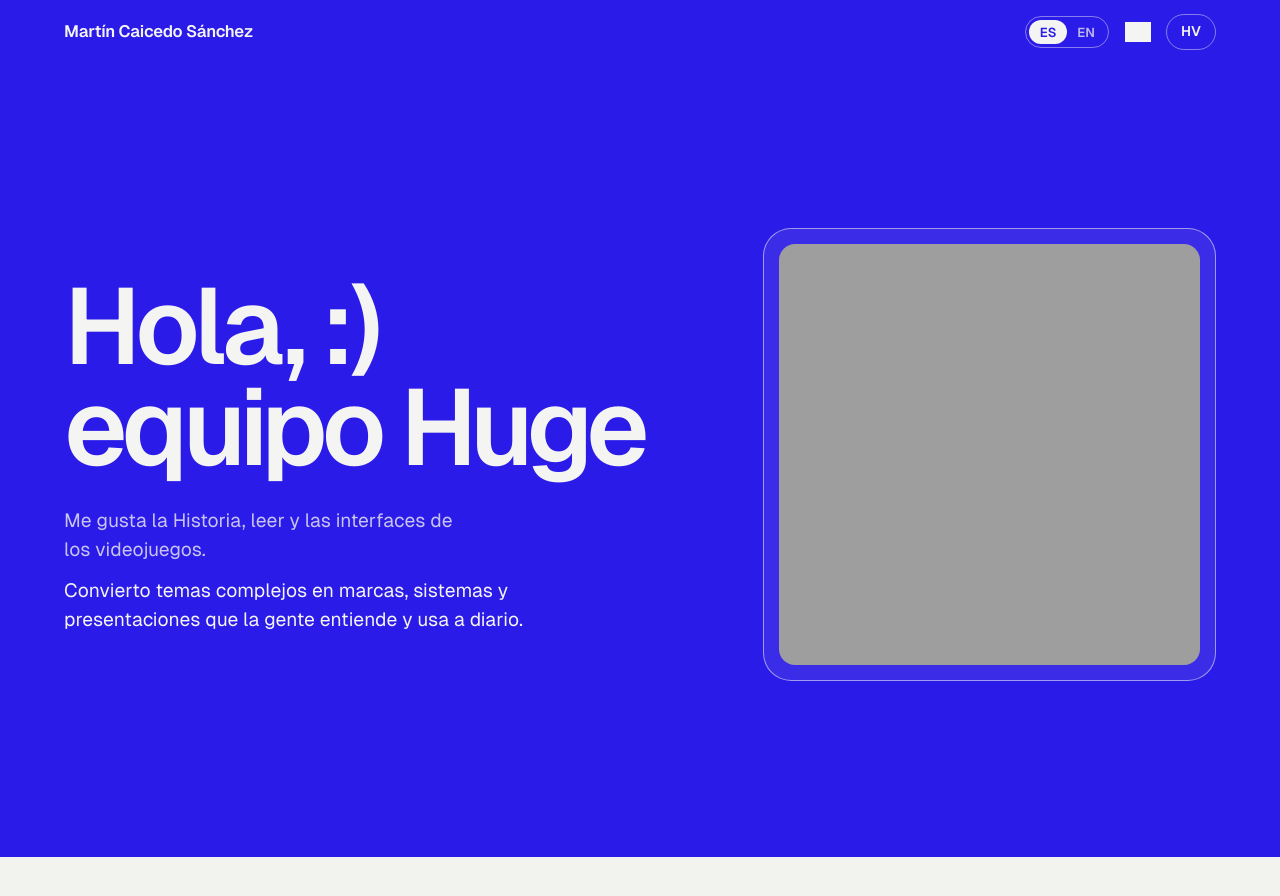
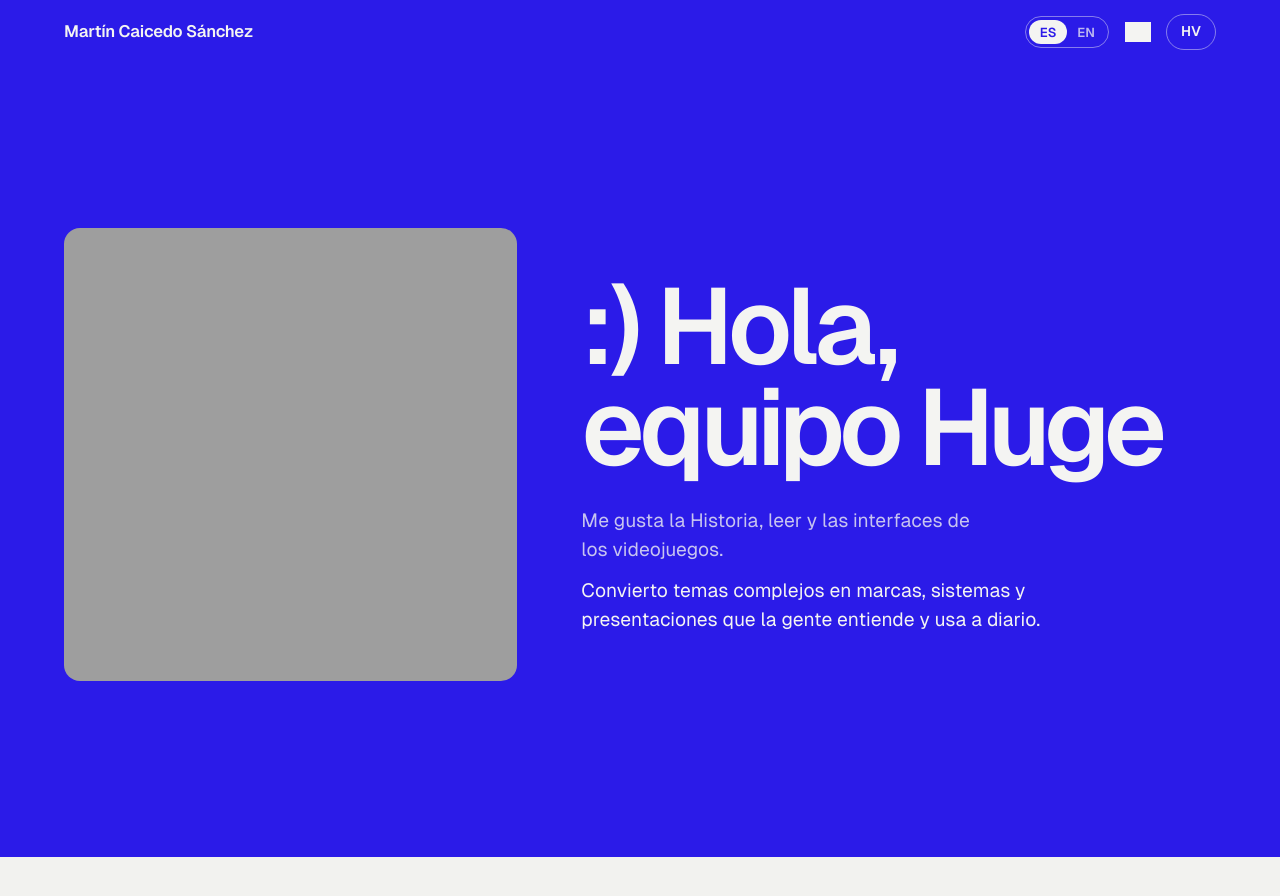
Before and after one commit to macaicedosanchez-designer/macaicedosanchez-designer.github.io, a Jekyll site: the page built from hi-huge-team/index.html, in a window 1280 px wide and 900 px high. Shown: the top 896 px of the window. Built offline with Jekyll 4.4.1, drawn with Linux system fonts in a browser that asks for light colours.

Commit message:
Huge page: illustration on the left without frame, smiley-first greeting
Co-Authored-By: Claude Opus 5.5 <noreply@anthropic.com>

```diff
--- a/hi-huge-team/huge.css
+++ b/hi-huge-team/huge.css
@@ -11,7 +11,7 @@
   overflow: hidden;
 }
 .huge-saludo .marco {
-  display: grid; grid-template-columns: minmax(0, 7fr) minmax(0, 5fr); align-items: center;
+  display: grid; grid-template-columns: minmax(0, 5fr) minmax(0, 7fr); align-items: center;
   gap: clamp(32px, 5vw, 88px); min-height: min(88svh, 900px);
   padding-top: clamp(40px, 5vw, 72px); padding-bottom: clamp(48px, 6vw, 96px);
 }
@@ -19,15 +19,8 @@
 .huge-saludo .bajada { margin-top: clamp(20px, 2.2vw, 32px); max-width: 40ch; font-size: clamp(18px, 1.5vw, 23px); line-height: 1.5; color: var(--tenue); text-wrap: pretty; }
 .huge-saludo .bajada + .bajada { margin-top: 12px; color: var(--tinta); }
 
-/* Ilustración cuadrada, centrada en su columna y enmarcada */
-.marco-ilustracion {
-  justify-self: center; width: min(100%, 460px); aspect-ratio: 1; margin: 0;
-  padding: clamp(10px, 1.2vw, 16px);
-  border: var(--regla) solid color-mix(in srgb, var(--claro) 55%, transparent);
-  border-radius: calc(var(--radio) + 12px);
-  background: color-mix(in srgb, var(--claro) 8%, transparent);
-}
-.marco-ilustracion img { display: block; width: 100%; height: 100%; object-fit: cover; border-radius: var(--radio); }
+/* Ilustración cuadrada a la izquierda, sin marco (como en el Home) */
+.huge-saludo .ilustracion { order: -1; width: 100%; aspect-ratio: 1; object-fit: cover; border-radius: var(--radio); }
 
 /* Mientras la banda superior está sobre el azul, se vuelve azul también (huge.js pone la clase) */
 .banda-superior { transition: background-color .3s ease, border-color .3s ease; }
@@ -42,7 +35,7 @@ body.sobre-azul .banda-superior .nombre { color: var(--claro); }
   .huge-saludo .entra { animation: entrar .9s var(--curva) backwards; }
   .huge-saludo .bajada.entra { animation-delay: .08s; }
   .huge-saludo .bajada + .bajada.entra { animation-delay: .14s; }
-  .huge-saludo .marco-ilustracion.entra { animation-delay: .1s; }
+  .huge-saludo .ilustracion.entra { animation-delay: .1s; }
   @keyframes entrar { from { opacity: 0; transform: translateY(14px); } }
 }
 
@@ -120,7 +113,7 @@ body.visor-abierto { overflow: hidden; }
 }
 @media (max-width: 860px) {
   .huge-saludo .marco { grid-template-columns: 1fr; min-height: 0; }
-  .marco-ilustracion { width: min(100%, 360px); }
+  .huge-saludo .ilustracion { order: 0; }
   .destacada { grid-template-columns: 1fr; }
   .destacada .nota { position: static; }
 }
--- a/hi-huge-team/index.html
+++ b/hi-huge-team/index.html
@@ -29,13 +29,11 @@ js: [/hi-huge-team/huge.js]
 <section class="huge-saludo">
   <div class="marco">
     <div class="texto">
-      <h1 class="saludo entra"><span lang="es">Hola, :)<br>equipo Huge</span><span lang="en">Hi, :)<br>Huge team</span></h1>
+      <h1 class="saludo entra"><span lang="es">:) Hola,<br>equipo Huge</span><span lang="en">:) Hi,<br>Huge team</span></h1>
       <p class="bajada entra"><span lang="es">Me gusta la Historia, leer y las interfaces de los videojuegos.</span><span lang="en">I like history, reading and video game interfaces.</span></p>
       <p class="bajada entra"><span lang="es">Convierto temas complejos en marcas, sistemas y presentaciones que la gente entiende y usa a diario.</span><span lang="en">I turn complex subjects into brands, systems and presentations people understand and use every day.</span></p>
     </div>
-    <figure class="marco-ilustracion entra">
-      <img src="{{ m }}/home_portada_01_ilustracion-01.png" alt="" width="1600" height="1600" fetchpriority="high">
-    </figure>
+    <img class="ilustracion entra" src="{{ m }}/home_portada_01_ilustracion-01.png" alt="" width="1600" height="1600" fetchpriority="high">
   </div>
 </section>
 
```
Also changed, not shown: other parts of hi-huge-team/index.html (+1 -1 lines).
